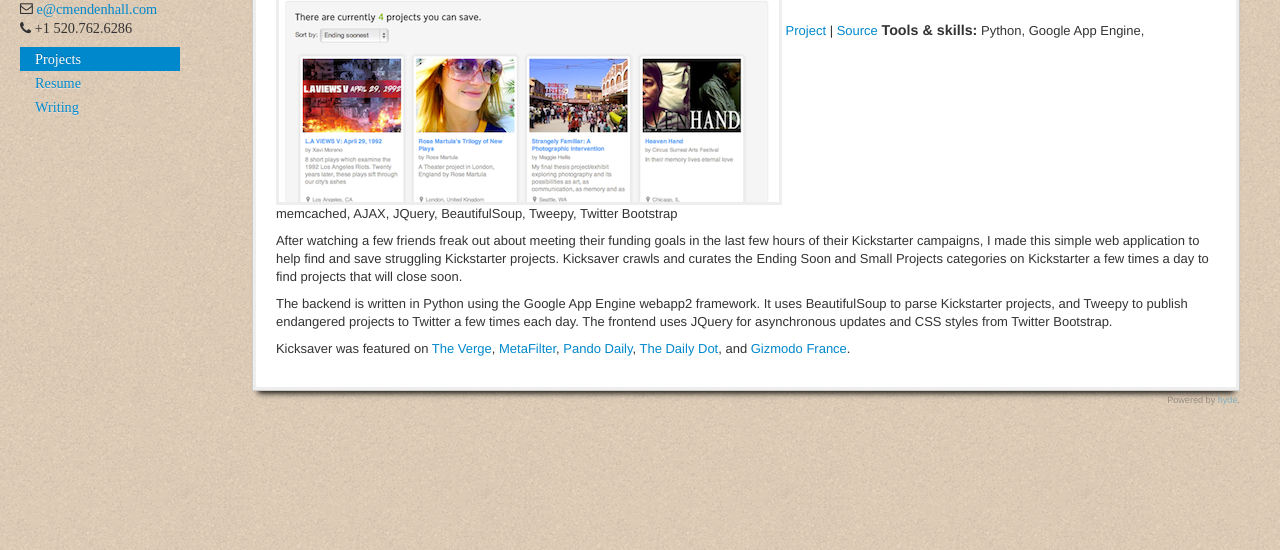
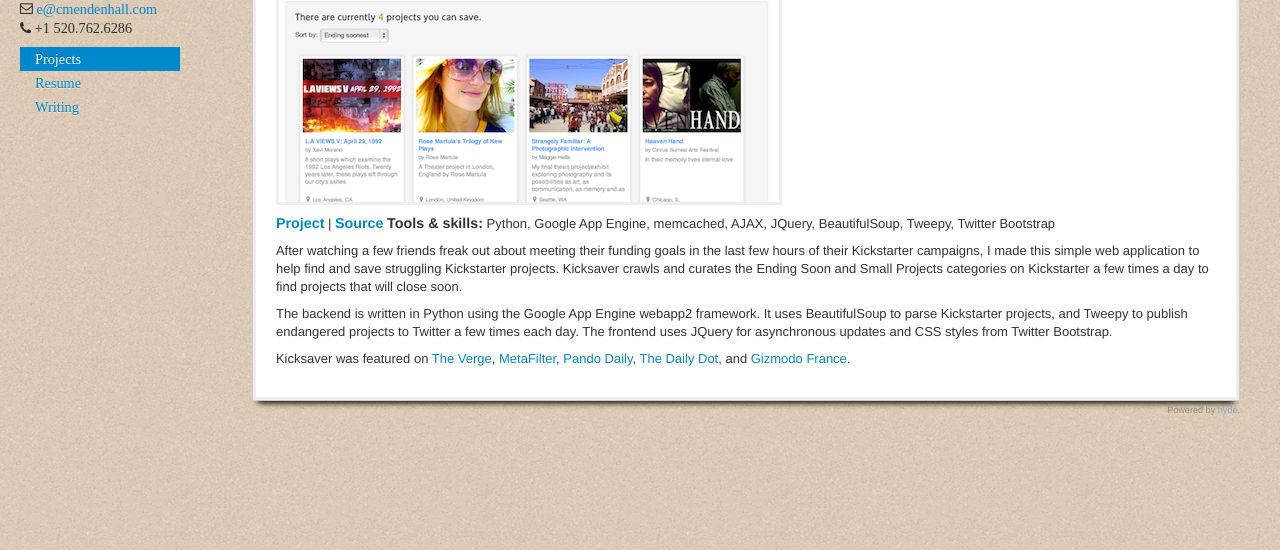
Before and after one commit to ecmendenhall/ecmendenhall.github.com, a plain HTML site: page projects/kicksaver.html in a window 1280 px wide. Shown: the part 250-800 px from the top of the page. Drawn offline with nearby package versions, Linux system fonts and the light colour scheme.

Commit message:
Note to self: use the dev server, dummy

```diff
--- a/projects/kicksaver.html
+++ b/projects/kicksaver.html
@@ -121,8 +121,8 @@
 Kicksaver
 </a>
 </p>
-        <p><img alt="Kicksaver" src="/media/images/kicksaver.png" />
-<a href="http://www.kicksaver.net">Project</a> | <a href="https://github.com/ecmendenhall/Kicksaver">Source</a>
+        <p><img alt="Kicksaver" src="/media/images/kicksaver.png" /></p>
+<p><strong><a href="http://www.kicksaver.net">Project</a></strong> | <strong><a href="https://github.com/ecmendenhall/Kicksaver">Source</a></strong>
 <strong>Tools <span class="amp">&amp;</span> skills:</strong> Python, Google App Engine, memcached, <span class="caps">AJAX</span>, JQuery, BeautifulSoup, Tweepy, Twitter&nbsp;Bootstrap</p>
 <p>After watching a few friends freak out about meeting their funding goals in the last few hours of their Kickstarter campaigns, I made this simple web application to help find and save struggling Kickstarter projects. Kicksaver crawls and curates the Ending Soon and Small Projects categories on Kickstarter a few times a day to find projects that will close&nbsp;soon. </p>
 <p>The backend is written in Python using the Google App Engine webapp2 framework. It uses BeautifulSoup to parse Kickstarter projects, and Tweepy to publish endangered projects to Twitter a few times each day. The frontend uses JQuery for asynchronous updates and <span class="caps">CSS</span> styles from Twitter&nbsp;Bootstrap.</p>
```
